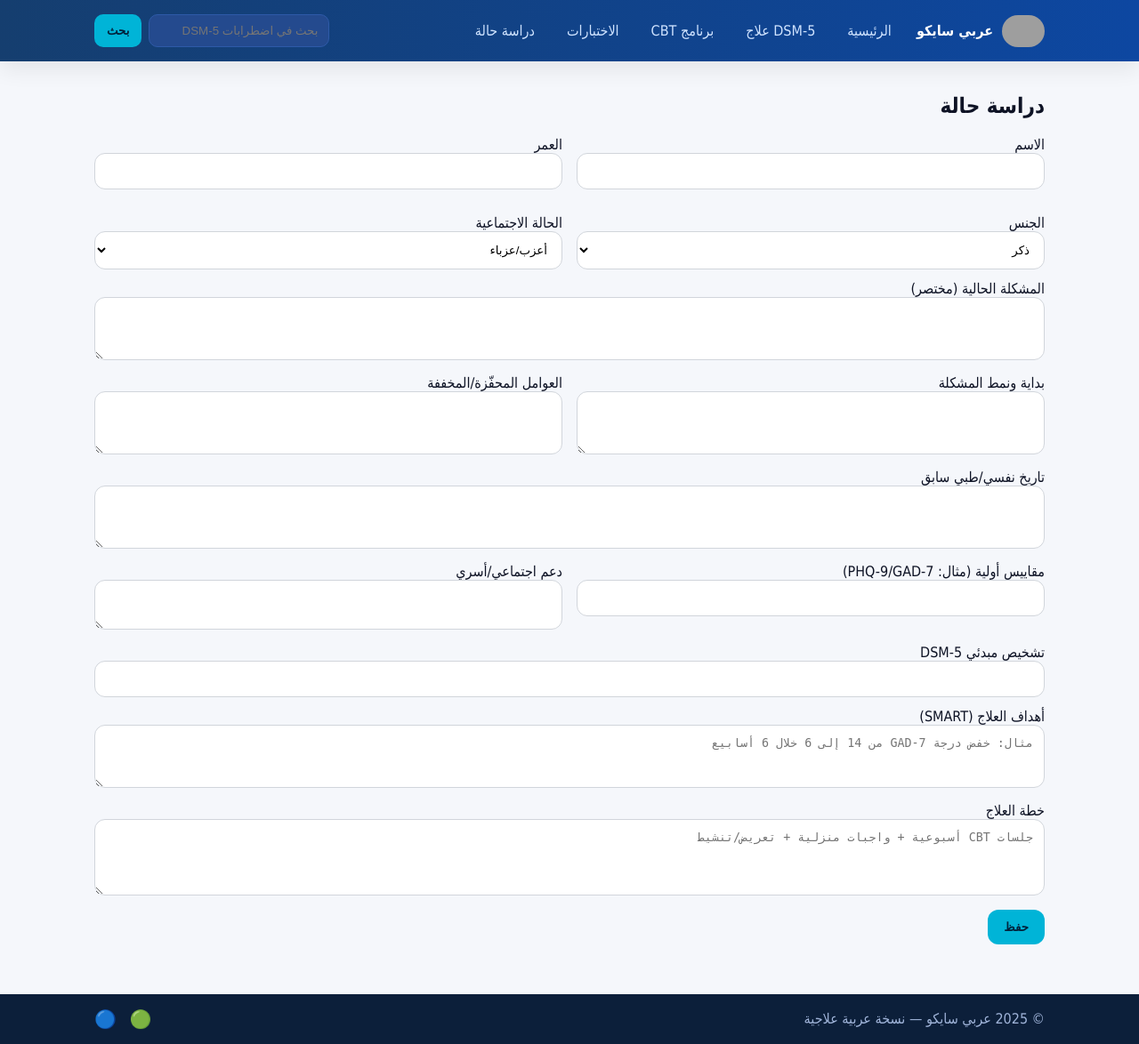
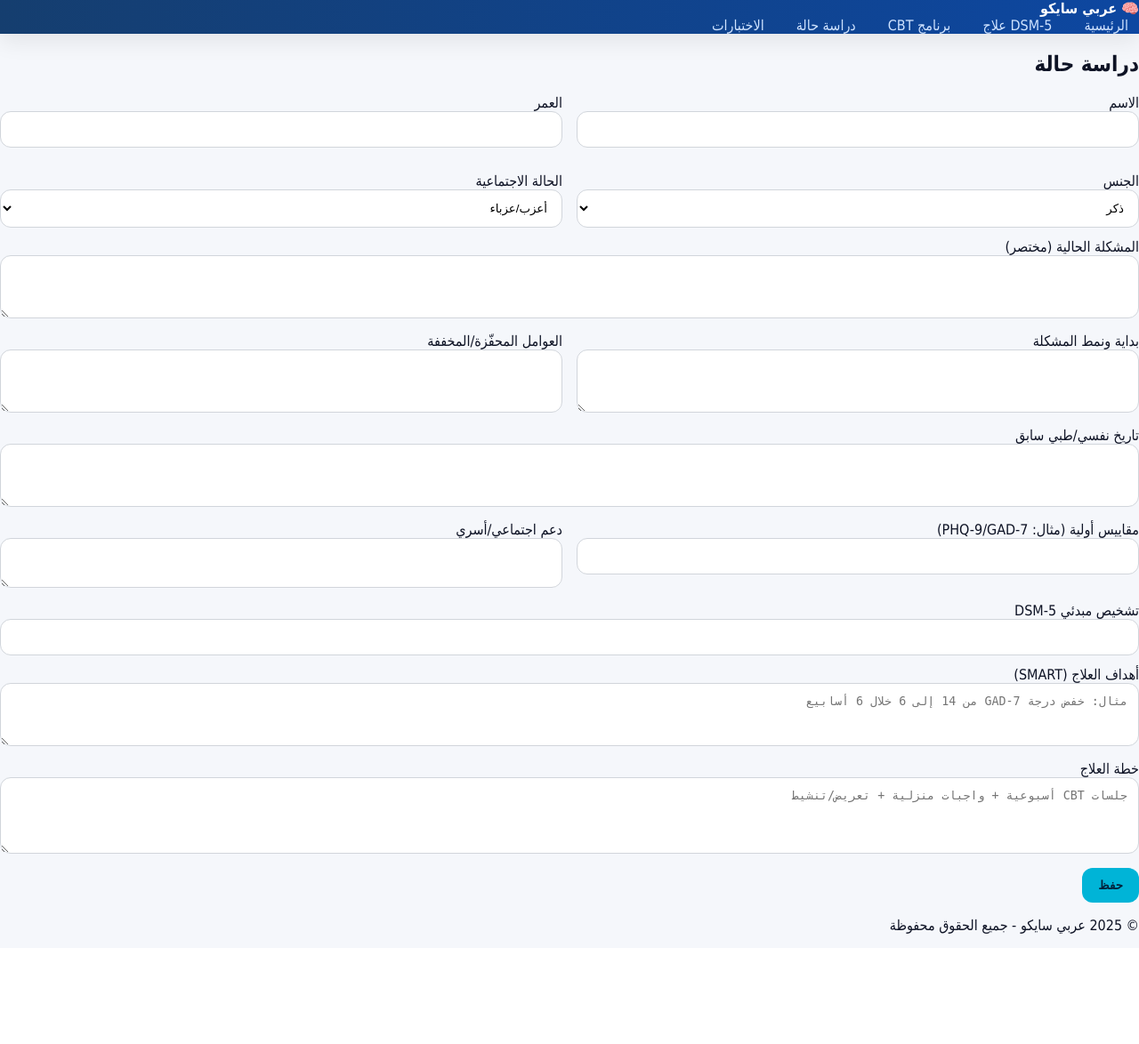
Before and after one commit to mhfh1414/arabi-psycho-site, a Flask app: page /case-study in a window 1280 px wide. Shown: the whole page at 89% size. After the commit the page ends 1050 px from the top, so only its background shows below. Run offline with Flask 3, Linux system fonts and the light colour scheme; parts of the project's set-up code (start-up, migrations or seed data) failed here and were passed over; grey boxes are pictures that could not be loaded.

Commit message:
Update base.html

```diff
--- a/templates/base.html
+++ b/templates/base.html
@@ -1,51 +1,28 @@
-<!doctype html>
+<!DOCTYPE html>
 <html lang="ar" dir="rtl">
 <head>
-  <meta charset="utf-8"/>
-  <meta name="viewport" content="width=device-width, initial-scale=1"/>
-  <title>{% block title %}عربي سايكو{% endblock %}</title>
+    <meta charset="UTF-8">
+    <title>عربي سايكو</title>
     <link rel="stylesheet" href="{{ url_for('static', filename='styles.css') }}">
 </head>
 <body>
     <nav class="navbar">
-    <div class="container nav-inner">
-      <a class="brand" href="{{ url_for('index') }}">
-        <img src="https://i.imgur.com/tz2m0vA.png" alt="شعار" />
-        <span>عربي سايكو</span>
-      </a>
+        <div class="nav-left">
+            <a class="brand" href="{{ url_for('index') }}">🧠 عربي سايكو</a>
+        </div>
         <ul class="nav-links">
             <li><a href="{{ url_for('index') }}">الرئيسية</a></li>
             <li><a href="{{ url_for('dsm') }}">DSM-5 علاج</a></li>
             <li><a href="{{ url_for('cbt') }}">برنامج CBT</a></li>
+            <li><a href="{{ url_for('case_study') }}">دراسة حالة</a></li>
             <li><a href="{{ url_for('tests') }}">الاختبارات</a></li>
-        <li><a href="{{ url_for('case_study') }}">دراسة حالة</a></li>
         </ul>
-      <form class="nav-search" action="{{ url_for('dsm') }}">
-        <input name="q" placeholder="بحث في اضطرابات DSM-5" value="{{ request.args.get('q','') }}">
-        <button type="submit">بحث</button>
-      </form>
-    </div>
     </nav>
-
-  <main class="container">
-    {% with messages = get_flashed_messages() %}
-      {% if messages %}
-        <div class="flash">
-          {% for m in messages %}<div class="flash-item">{{ m }}</div>{% endfor %}
-        </div>
-      {% endif %}
-    {% endwith %}
+    <main>
         {% block content %}{% endblock %}
     </main>
-
-  <footer class="footer">
-    <div class="container footer-inner">
-      <span>© 2025 عربي سايكو — نسخة عربية علاجية</span>
-      <div class="social">
-        <a href="https://wa.me/" target="_blank" aria-label="واتساب">🟢</a>
-        <a href="https://t.me/" target="_blank" aria-label="تلجرام">🔵</a>
-      </div>
-    </div>
+    <footer>
+        <p>© 2025 عربي سايكو - جميع الحقوق محفوظة</p>
     </footer>
 </body>
 </html>
```
Lines whose indentation alone changed are shown as unchanged.
